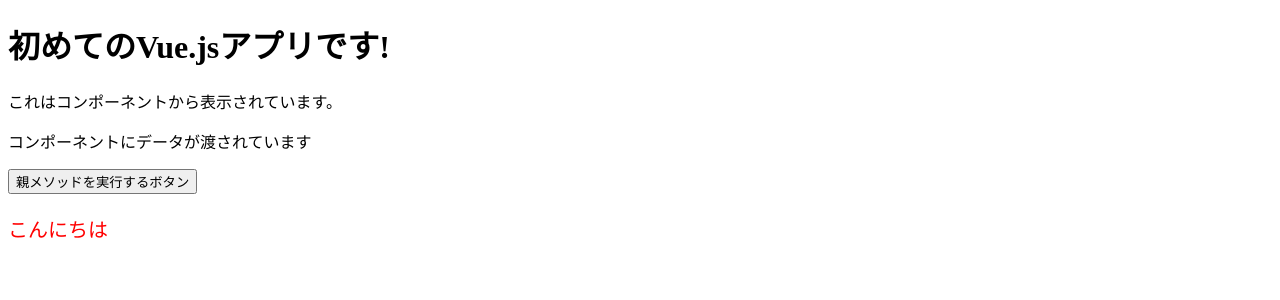
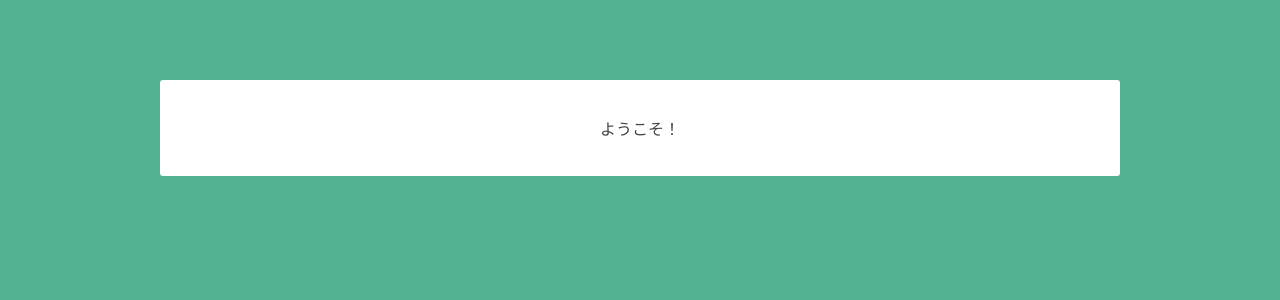
Before and after one commit to Takao-Yamasaki/live-chat-vuejs, a Vue app: page / in a window 1280 px wide. Shown: the top 300 px of the page. Built offline with nearby package versions, Linux system fonts and the light colour scheme.

Commit message:
グローバルCSSを適用する

```diff
--- /dev/null
+++ b/src/assets/main.css
@@ -0,0 +1,28 @@
+body {
+  background: #51b392;
+  color: #444;
+}
+
+.container {
+  width: 90%;
+  max-width: 960px;
+  margin: 80px auto;
+  border-radius: 3px;
+  box-shadow: 2px 4ps 6px rgba(28, 6, 49, 0.1);
+  background: white;
+}
+
+.error {
+  color: #ff3f80;
+  font-size: 14px;
+}
+button {
+  text-decoration: none;
+  background: '#51b392';
+  color: white;
+  font-weight: bold;
+  border: 0;
+  border-radius: 3px;
+  padding: 10px 20px;
+  cursor: pointer;
+}
--- a/src/main.js
+++ b/src/main.js
@@ -2,4 +2,6 @@
 import App from './App.vue'
 import router from './router'
 
+import './assets/main.css'
+
 createApp(App).use(router).mount('#app')
--- a/src/views/WelcomePage.vue
+++ b/src/views/WelcomePage.vue
@@ -1,50 +1,15 @@
 <template>
-  <div>
-    <h1>{{ title }}</h1>
-    <!-- TestComponentのHTMLが出力される -->
-    <!-- 子コンポーネントで$emitメソッドが実行された場合に、親コンポーネントのtoggleメソッドを実行する -->
-    <TestComponent @toggle="toggle" message="コンポーネントにデータが渡されています"/>
-    <p v-if="isEnabled">こんにちは</p>
+  <div class="container welcome">
+    <p>ようこそ！</p>
   </div>
 </template>
 
 <script>
-// TestComponentの読み込み
-import TestComponent from '../components/TestComponent.vue'
-
-export default {
-  // 読み込んだコンポーネントの定義
-  components: {
-    TestComponent
-  },
-  data() {
-    return {
-      title: '初めてのVue.jsアプリです!',
-      subtitle: 'ようこそ',
-      isEnabled: true
-    }
-  },
-  computed: {
-    text() {
-      if(this.isEnabled) {
-        return 'こんにちは！'
-      } else {
-        return 'さよなら！'
-      }
-    }
-  },
-  methods: {
-    toggle () {
-      // メソッドプロパティ内でデータプロパティ呼び出すには、thisをつける
-      this.isEnabled = !this.isEnabled
-    }
-  }
-}
 </script>
 
 <style scoped>
-p {
-  font-size: 20px;
-  color: red;
+.welcome {
+  text-align: center;
+  padding: 20px 0;
 }
 </style>
```
